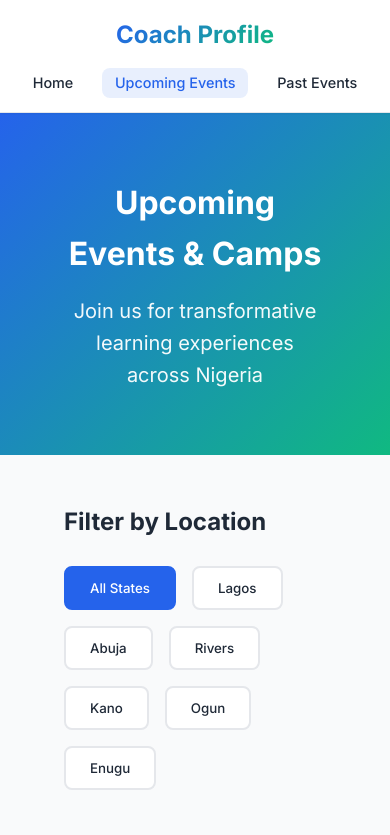
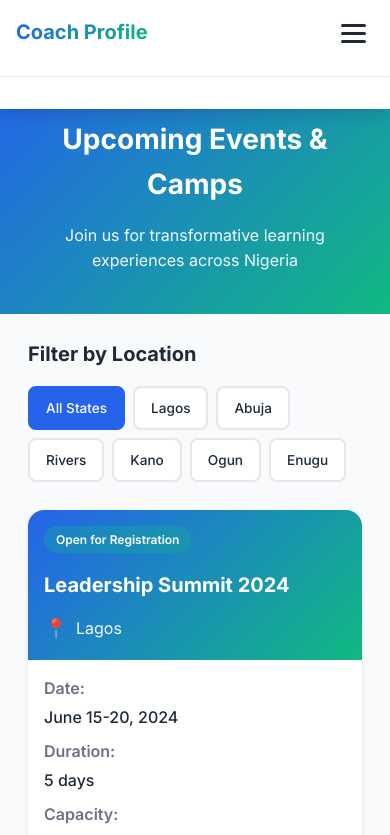
Before and after one commit to jango042/ulooprofilewebapp, a React (Vite) app: page /events in a window 390 px wide. Shown: the top 835 px of the page. Built offline with nearby package versions, Linux system fonts and the light colour scheme.

Commit message:
responseive fixing

```diff
--- a/index.html
+++ b/index.html
@@ -3,7 +3,7 @@
   <head>
     <meta charset="UTF-8" />
     <link rel="icon" type="image/svg+xml" href="/vite.svg" />
-    <meta name="viewport" content="width=device-width, initial-scale=1.0" />
+    <meta name="viewport" content="width=device-width, initial-scale=1.0, maximum-scale=5.0, user-scalable=yes" />
     <title>Coach Profile - Teen Leadership & Development</title>
     <link rel="preconnect" href="https://fonts.googleapis.com">
     <link rel="preconnect" href="https://fonts.gstatic.com" crossorigin>
--- a/src/App.css
+++ b/src/App.css
@@ -2,8 +2,18 @@
   min-height: 100vh;
   display: flex;
   flex-direction: column;
+  overflow-x: hidden; /* Prevent horizontal scroll */
 }
 
 .main-content {
   flex: 1;
+  width: 100%;
+  overflow-x: hidden; /* Prevent horizontal scroll */
 }
+
+/* Smooth scrolling */
+@media (prefers-reduced-motion: no-preference) {
+  html {
+    scroll-behavior: smooth;
+  }
+}
--- a/src/components/Footer.css
+++ b/src/components/Footer.css
@@ -58,8 +58,65 @@
   color: #9ca3af;
 }
 
+/* Tablet Styles */
+@media (max-width: 1024px) {
+  .footer-container {
+    padding: 2.5rem 1.5rem 1rem;
+  }
+}
+
+/* Mobile Styles */
 @media (max-width: 768px) {
+  .footer-container {
+    padding: 2rem 1rem 1rem;
+  }
+
   .footer-content {
     grid-template-columns: 1fr;
+    gap: 1.5rem;
+  }
+
+  .footer-section h3 {
+    font-size: 1.25rem;
+  }
+
+  .footer-section h4 {
+    font-size: 1rem;
+  }
+
+  .footer-section p {
+    font-size: 0.95rem;
+  }
+
+  .footer-bottom {
+    padding-top: 1rem;
+    font-size: 0.875rem;
   }
 }
+
+/* Small Mobile Styles */
+@media (max-width: 480px) {
+  .footer-container {
+    padding: 1.5rem 0.75rem 0.75rem;
+  }
+
+  .footer-content {
+    gap: 1.25rem;
+  }
+
+  .footer-section h3 {
+    font-size: 1.1rem;
+  }
+
+  .footer-section h4 {
+    font-size: 0.95rem;
+  }
+
+  .footer-section p {
+    font-size: 0.875rem;
+  }
+
+  .footer-bottom {
+    font-size: 0.8rem;
+  }
+}
--- a/src/components/ImageCarousel.css
+++ b/src/components/ImageCarousel.css
@@ -118,9 +118,25 @@
   border-radius: 6px;
 }
 
+/* Tablet Styles */
+@media (max-width: 1024px) {
+  .carousel-wrapper {
+    height: 450px;
+  }
+}
+
+/* Mobile Styles */
 @media (max-width: 768px) {
+  .carousel-container {
+    border-radius: 0.5rem;
+  }
+
   .carousel-wrapper {
     height: 350px;
+  }
+
+  .carousel-caption {
+    padding: 1.5rem;
   }
 
   .carousel-caption h3 {
@@ -140,4 +156,51 @@
   .carousel-button-next {
     right: 10px;
   }
+
+  .carousel-indicators {
+    padding: 1rem;
+  }
 }
+
+/* Small Mobile Styles */
+@media (max-width: 480px) {
+  .carousel-wrapper {
+    height: 250px;
+  }
+
+  .carousel-caption {
+    padding: 1rem;
+  }
+
+  .carousel-caption h3 {
+    font-size: 1.25rem;
+  }
+
+  .carousel-button {
+    width: 35px;
+    height: 35px;
+    font-size: 1.25rem;
+  }
+
+  .carousel-button-prev {
+    left: 5px;
+  }
+
+  .carousel-button-next {
+    right: 5px;
+  }
+
+  .carousel-indicators {
+    padding: 0.75rem;
+    gap: 0.375rem;
+  }
+
+  .carousel-indicator {
+    width: 10px;
+    height: 10px;
+  }
+
+  .carousel-indicator.active {
+    width: 24px;
+  }
+}
--- a/src/components/Navbar.css
+++ b/src/components/Navbar.css
@@ -48,6 +48,7 @@
   border-radius: 0.5rem;
   transition: all 0.2s;
   position: relative;
+  display: block;
 }
 
 .navbar-link:hover {
@@ -60,21 +61,94 @@
   background-color: rgba(37, 99, 235, 0.1);
 }
 
+/* Mobile Menu Toggle Button */
+.mobile-menu-toggle {
+  display: none;
+  flex-direction: column;
+  gap: 5px;
+  background: none;
+  border: none;
+  cursor: pointer;
+  padding: 0.5rem;
+  z-index: 1001;
+}
+
+.mobile-menu-toggle span {
+  width: 25px;
+  height: 3px;
+  background-color: var(--text-dark);
+  border-radius: 3px;
+  transition: all 0.3s;
+}
+
+.mobile-menu-toggle.active span:nth-child(1) {
+  transform: rotate(45deg) translate(8px, 8px);
+}
+
+.mobile-menu-toggle.active span:nth-child(2) {
+  opacity: 0;
+}
+
+.mobile-menu-toggle.active span:nth-child(3) {
+  transform: rotate(-45deg) translate(7px, -7px);
+}
+
+/* Responsive Styles */
 @media (max-width: 768px) {
   .navbar-container {
-    flex-direction: column;
-    gap: 1rem;
+    position: relative;
     padding: 1rem;
   }
 
+  .mobile-menu-toggle {
+    display: flex;
+  }
+
   .navbar-menu {
-    gap: 1rem;
-    flex-wrap: wrap;
-    justify-content: center;
+    position: absolute;
+    top: 100%;
+    left: 0;
+    right: 0;
+    flex-direction: column;
+    background: var(--bg-white);
+    box-shadow: var(--shadow-lg);
+    padding: 1rem;
+    gap: 0;
+    max-height: 0;
+    overflow: hidden;
+    transition: max-height 0.3s ease-out;
+    border-top: 1px solid var(--border-color);
+  }
+
+  .navbar-menu.open {
+    max-height: 400px;
+    padding: 1rem;
+  }
+
+  .navbar-menu li {
+    width: 100%;
   }
 
   .navbar-link {
-    font-size: 0.9rem;
-    padding: 0.4rem 0.8rem;
+    width: 100%;
+    padding: 1rem;
+    text-align: center;
+    border-radius: 0.5rem;
+    margin-bottom: 0.5rem;
+  }
+
+  .navbar-link:hover,
+  .navbar-link.active {
+    background-color: rgba(37, 99, 235, 0.1);
   }
 }
+
+@media (max-width: 480px) {
+  .navbar-logo {
+    font-size: 1.25rem;
+  }
+
+  .logo-text {
+    font-size: 1.25rem;
+  }
+}
--- a/src/components/Navbar.jsx
+++ b/src/components/Navbar.jsx
@@ -1,22 +1,42 @@
+import { useState } from 'react'
 import { Link, useLocation } from 'react-router-dom'
 import './Navbar.css'
 
 const Navbar = () => {
   const location = useLocation()
+  const [isMenuOpen, setIsMenuOpen] = useState(false)
 
   const isActive = (path) => location.pathname === path
+
+  const toggleMenu = () => {
+    setIsMenuOpen(!isMenuOpen)
+  }
+
+  const closeMenu = () => {
+    setIsMenuOpen(false)
+  }
 
   return (
     <nav className="navbar">
       <div className="navbar-container">
-        <Link to="/" className="navbar-logo">
+        <Link to="/" className="navbar-logo" onClick={closeMenu}>
           <span className="logo-text">Coach Profile</span>
         </Link>
-        <ul className="navbar-menu">
+        <button
+          className={`mobile-menu-toggle ${isMenuOpen ? 'active' : ''}`}
+          onClick={toggleMenu}
+          aria-label="Toggle menu"
+        >
+          <span></span>
+          <span></span>
+          <span></span>
+        </button>
+        <ul className={`navbar-menu ${isMenuOpen ? 'open' : ''}`}>
           <li>
             <Link
               to="/"
               className={`navbar-link ${isActive('/') ? 'active' : ''}`}
+              onClick={closeMenu}
             >
               Home
             </Link>
@@ -25,6 +45,7 @@ const Navbar = () => {
             <Link
               to="/events"
               className={`navbar-link ${isActive('/events') ? 'active' : ''}`}
+              onClick={closeMenu}
             >
               Upcoming Events
             </Link>
@@ -33,6 +54,7 @@ const Navbar = () => {
             <Link
               to="/past-events"
               className={`navbar-link ${isActive('/past-events') ? 'active' : ''}`}
+              onClick={closeMenu}
             >
               Past Events
             </Link>
--- a/src/index.css
+++ b/src/index.css
@@ -44,3 +44,22 @@ button {
   font-family: inherit;
   cursor: pointer;
 }
+
+/* Ensure touch-friendly targets on mobile */
+@media (max-width: 768px) {
+  button,
+  a,
+  input,
+  select,
+  textarea {
+    min-height: 44px; /* iOS recommended touch target size */
+  }
+}
+
+/* Improve text rendering on mobile */
+@media (max-width: 768px) {
+  body {
+    -webkit-text-size-adjust: 100%;
+    text-size-adjust: 100%;
+  }
+}
--- a/src/pages/Events.css
+++ b/src/pages/Events.css
@@ -215,23 +215,140 @@
   font-size: 1.25rem;
 }
 
+/* Tablet Styles */
+@media (max-width: 1024px) {
+  .events-grid {
+    grid-template-columns: repeat(2, 1fr);
+  }
+}
+
+/* Mobile Styles */
 @media (max-width: 768px) {
+  .events-hero {
+    padding: 3rem 1.5rem;
+  }
+
   .events-hero h1 {
     font-size: 2rem;
+  }
+
+  .events-hero p {
+    font-size: 1.1rem;
+  }
+
+  .filter-section {
+    padding: 2rem 1rem 1.5rem;
+  }
+
+  .filter-section h2 {
+    font-size: 1.25rem;
+    margin-bottom: 1rem;
+  }
+
+  .filter-buttons {
+    gap: 0.75rem;
+  }
+
+  .filter-btn {
+    padding: 0.625rem 1.25rem;
+    font-size: 0.9rem;
   }
 
   .events-grid {
     grid-template-columns: 1fr;
     padding: 1rem;
+    gap: 1.5rem;
+  }
+
+  .event-header {
+    padding: 1.25rem;
+  }
+
+  .event-title {
+    font-size: 1.5rem;
+  }
+
+  .event-body {
+    padding: 1.25rem;
   }
 
   .event-footer {
     flex-direction: column;
     gap: 1rem;
     align-items: stretch;
+    padding: 1.25rem;
+  }
+
+  .event-price {
+    font-size: 1.25rem;
+    text-align: center;
   }
 
   .btn-register {
     width: 100%;
+    padding: 0.875rem;
+  }
+
+  .event-meta {
+    gap: 0.5rem;
+  }
+
+  .meta-item {
+    flex-direction: column;
+    align-items: flex-start;
+    gap: 0.25rem;
   }
 }
+
+/* Small Mobile Styles */
+@media (max-width: 480px) {
+  .events-hero {
+    padding: 2.5rem 1rem;
+  }
+
+  .events-hero h1 {
+    font-size: 1.75rem;
+  }
+
+  .events-hero p {
+    font-size: 1rem;
+  }
+
+  .filter-section {
+    padding: 1.5rem 0.75rem 1rem;
+  }
+
+  .filter-buttons {
+    gap: 0.5rem;
+  }
+
+  .filter-btn {
+    padding: 0.5rem 1rem;
+    font-size: 0.85rem;
+  }
+
+  .events-grid {
+    padding: 0.75rem;
+    gap: 1.25rem;
+  }
+
+  .event-header {
+    padding: 1rem;
+  }
+
+  .event-title {
+    font-size: 1.25rem;
+  }
+
+  .event-body {
+    padding: 1rem;
+  }
+
+  .event-description {
+    font-size: 0.95rem;
+  }
+
+  .event-footer {
+    padding: 1rem;
+  }
+}
--- a/src/pages/Home.css
+++ b/src/pages/Home.css
@@ -226,29 +226,152 @@
   opacity: 0.95;
 }
 
+/* Tablet Styles */
+@media (max-width: 1024px) {
+  .hero-title {
+    font-size: 3rem;
+  }
+
+  .container {
+    padding: 0 1.5rem;
+  }
+
+  .features-grid {
+    grid-template-columns: repeat(2, 1fr);
+  }
+}
+
+/* Mobile Styles */
 @media (max-width: 768px) {
+  .hero {
+    padding: 4rem 1.5rem;
+  }
+
   .hero-title {
-    font-size: 2.5rem;
+    font-size: 2rem;
+    line-height: 1.3;
   }
 
   .hero-subtitle {
-    font-size: 1.1rem;
+    font-size: 1rem;
+    margin-bottom: 2rem;
+  }
+
+  .hero-buttons {
+    flex-direction: column;
+    width: 100%;
+  }
+
+  .hero-buttons .btn {
+    width: 100%;
+    max-width: 300px;
+  }
+
+  .container {
+    padding: 0 1rem;
+  }
+
+  .about-section,
+  .features-section,
+  .cta-section,
+  .carousel-section {
+    padding: 3rem 0;
   }
 
   .section-title {
-    font-size: 2rem;
+    font-size: 1.75rem;
+    margin-bottom: 1rem;
+  }
+
+  .section-description {
+    font-size: 1rem;
   }
 
   .features-grid {
     grid-template-columns: 1fr;
+    gap: 1.5rem;
+  }
+
+  .feature-card {
+    padding: 1.5rem;
+  }
+
+  .feature-card h3 {
+    font-size: 1.25rem;
   }
 
   .stats-grid {
     grid-template-columns: repeat(3, 1fr);
+    gap: 0.75rem;
+  }
+
+  .stat-item {
+    padding: 1rem;
+  }
+
+  .stat-number {
+    font-size: 1.75rem;
+  }
+
+  .stat-label {
+    font-size: 0.875rem;
+  }
+
+  .cta-content h2 {
+    font-size: 1.75rem;
+  }
+
+  .cta-content p {
+    font-size: 1rem;
+  }
+
+  .btn-large {
+    padding: 0.875rem 2rem;
+    font-size: 1rem;
+  }
+}
+
+/* Small Mobile Styles */
+@media (max-width: 480px) {
+  .hero {
+    padding: 3rem 1rem;
+  }
+
+  .hero-title {
+    font-size: 1.75rem;
+  }
+
+  .hero-subtitle {
+    font-size: 0.95rem;
+  }
+
+  .section-title {
+    font-size: 1.5rem;
+  }
+
+  .stats-grid {
+    grid-template-columns: 1fr;
     gap: 1rem;
+  }
+
+  .stat-item {
+    padding: 1.25rem;
   }
 
   .stat-number {
     font-size: 2rem;
   }
+
+  .feature-icon {
+    font-size: 2.5rem;
+  }
+
+  .cta-content h2 {
+    font-size: 1.5rem;
+  }
+
+  .btn {
+    padding: 0.75rem 1.5rem;
+    font-size: 0.9rem;
+  }
 }
```
Also changed, not shown: src/pages/PastEvents.css (+95 -0 lines).
